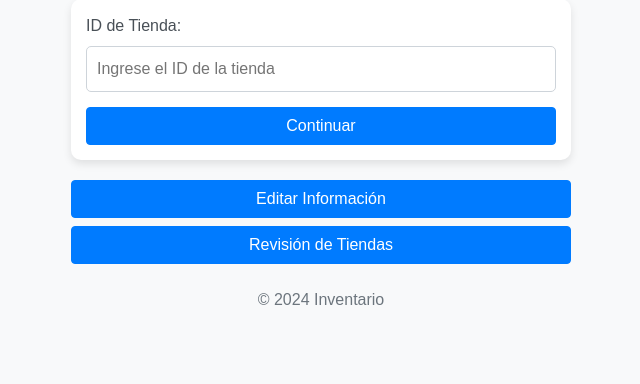
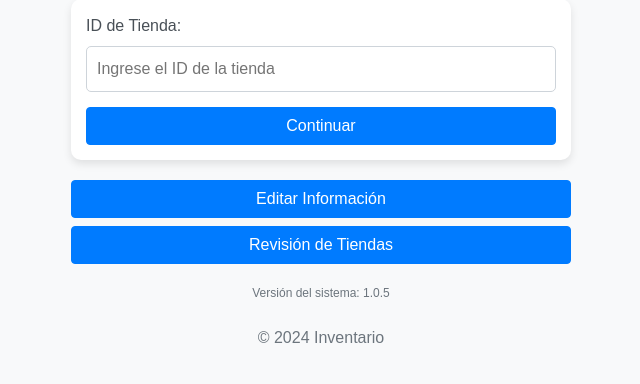
Before and after one commit to garza3390/MagnoliaApp, a Django app: page / in a window 1280 px wide. Shown: the part 183-567 px from the top of the page, without its empty margins (319-959 px from the left). Run offline with Django 5.2, Linux system fonts and the light colour scheme; some libraries are stand-ins or nearby versions.

Commit message:
FIX[diasentrevisitas]

```diff
--- a/Magnolias/inventario_app/templates/seleccionar_tienda.html
+++ b/Magnolias/inventario_app/templates/seleccionar_tienda.html
@@ -87,6 +87,13 @@
             font-size: 14px;
         }
     }
+
+    .version-info {
+        font-size: 12px;
+        color: #6c757d;
+        text-align: center;
+        margin-top: 10px;
+    }
 </style>
 
 <h2>Selecciona una Tienda</h2>
@@ -103,6 +110,10 @@
     <a href="{% url 'edit' %}" class="btn btn-primary btn-block my-2">Editar Información</a>
     <a href="{% url 'comprobate' %}" class="btn btn-primary btn-block my-2">Revisión de Tiendas</a>
 </div>
+
+<div class="version-info">
+    Versión del sistema: {{ version }}
+</div>
 {% endblock %}
 
 <script>
--- a/Magnolias/inventario_app/update_ultima_v.py
+++ b/Magnolias/inventario_app/update_ultima_v.py
@@ -48,7 +48,7 @@ def update_inventarios_d_e_v():
     # Actualizar la fecha de última visita de cada inventario
     for idx, inventario in enumerate(inventarios):
         fecha_visita_anterior = datetime.combine(inventario.fecha_visita_anterior, datetime.min.time())
-        d = (proxima_visita.date() - fecha_visita_anterior.date()).days if fecha_visita_anterior else 1
+        d = (proxima_visita - fecha_visita_anterior.date()).days if fecha_visita_anterior else 1
         # Actualizar el campo en el modelo
         inventario.dias_entre_visitas = d
         inventario.save()
--- a/Magnolias/inventario_app/views.py
+++ b/Magnolias/inventario_app/views.py
@@ -125,6 +125,7 @@ from django.utils import timezone
 def seleccionar_tienda(request):
     contexto = {
         'fecha_actual': timezone.now(),
+        'version': '1.0.5'
     }
 
     if request.method == 'POST':
@@ -163,7 +164,7 @@ def registrar_visita_inventario(request, tienda_id):
 
         inv_inicial = visita_existente.inventario_inicial
 
-        dias_entre_visitas = (proxima_visita.date() - fecha_visita_anterior.date()).days if fecha_visita_anterior else None
+        dias_entre_visitas = (proxima_visita - fecha_visita_anterior.date()).days if fecha_visita_anterior else None
 
 
     except VisitaInventario.DoesNotExist:
```
